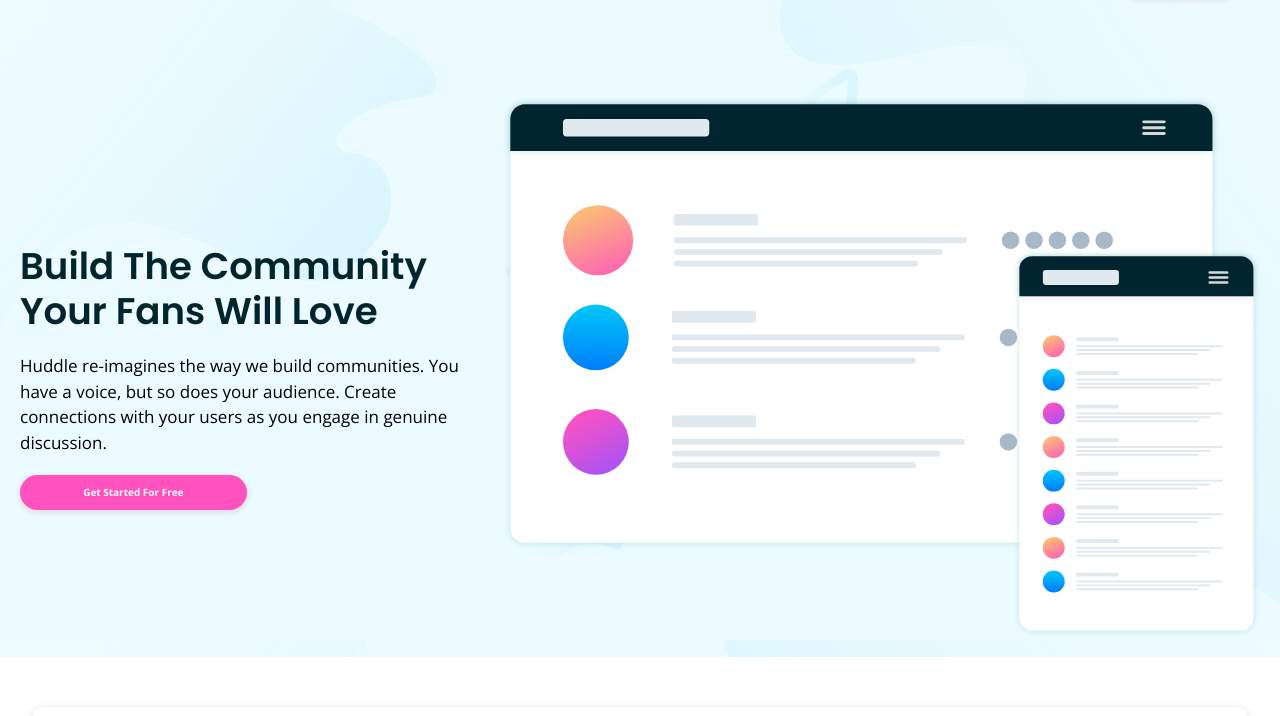
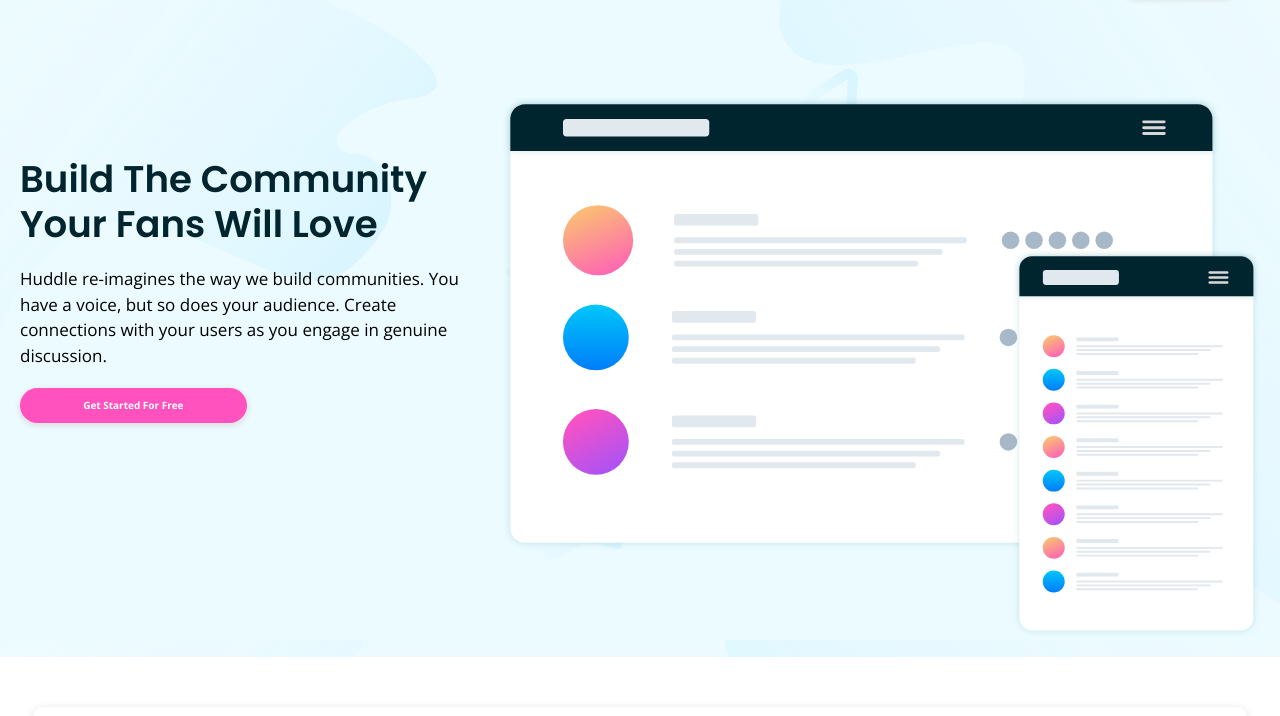
Before and after one commit to danieldudu/huddle-landing-page-with-alternating-feature-blocks, a plain HTML site: page index.html in a window 1280 px wide. Shown: the part 78-794 px from the top of the page. Drawn offline with nearby package versions, Linux system fonts and the light colour scheme.

Commit message:
minor changes padding

```diff
--- a/style.scss
+++ b/style.scss
@@ -89,7 +89,6 @@ body {
  }
 }
 
-// TODO: style the bg
 .wrapper {
  background: url(/images/bg-hero-mobile.svg) $lt-cyan;
  background-size: contain;
@@ -339,7 +338,8 @@ margin-bottom: 3rem;
 
  .hero-content {
  align-items: flex-start;
- justify-content: center;
+ justify-content: flex-start;
+ padding-top: 6rem;
  flex: 50%;
 
  .hero-heading {
```
Also changed, not shown: css/style.css, 1 other file.
